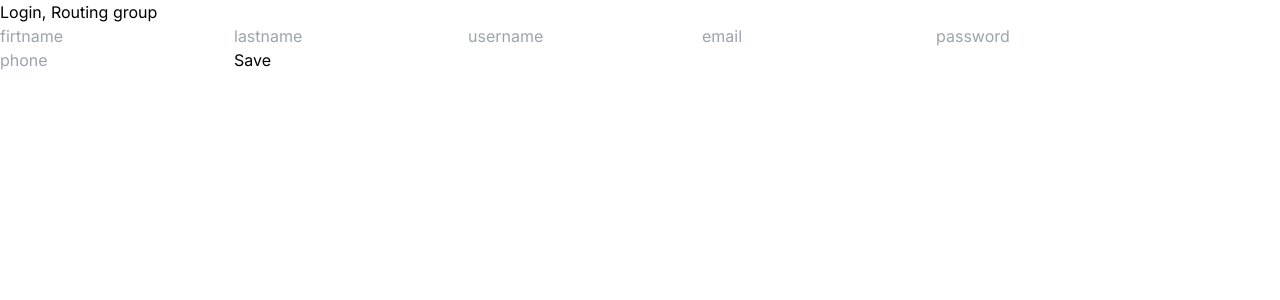
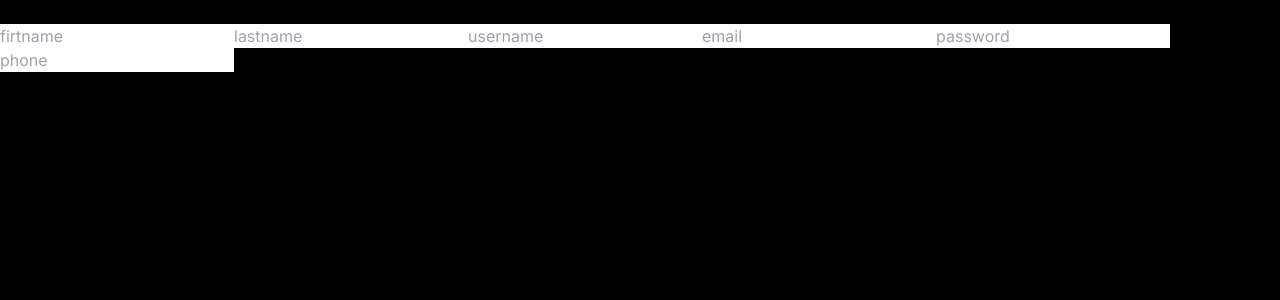
Before and after one commit to Sourabhpatidar26/Online-institute, a Next.js app: page /login in a window 1280 px wide. Shown: the top 300 px of the page. Built offline with nearby package versions, Linux system fonts and the light colour scheme.

Commit message:
added ui

```diff
--- a/package.json
+++ b/package.json
@@ -18,6 +18,7 @@
     "react-dom": "^18"
   },
   "devDependencies": {
+    "daisyui": "^4.12.10",
     "eslint": "^8",
     "eslint-config-next": "14.2.5",
     "postcss": "^8",
--- a/tailwind.config.js
+++ b/tailwind.config.js
@@ -14,5 +14,33 @@ module.exports = {
       },
     },
   },
-  plugins: [],
+  daisyui: {
+    themes: [
+      {
+        mytheme: {
+          "primary": "#00ACEE",
+          "primary-content": "#ffffff",
+          "secondary": "#1B2049",
+          "secondary-content": "#ffffff",
+          "neutral": "#8D90A4",
+          "neutral-content": "#D4D7E3",
+          "base-100": "#000000",
+          "base-200": "#8D8D8D",
+          "base-300": "#D5D5D5",
+          "base-content": "#000000",
+          "accent": "#0C1136",
+          "accent-content": "#000000",
+          "info": "#F7FBFF",
+          "info-content": "#000000",
+          "success": "#000000",
+          "success-content": "#000000",
+          "warning": "#000000",
+          "warning-content": "#000000",
+          "error": "#000000",
+          "error-content": "#000000",
+        },
+      },
+    ],
+  },
+  plugins: [require('daisyui')],
 };
```
Also changed, not shown: 1 other file (tests, documents, lock files or other folders).
